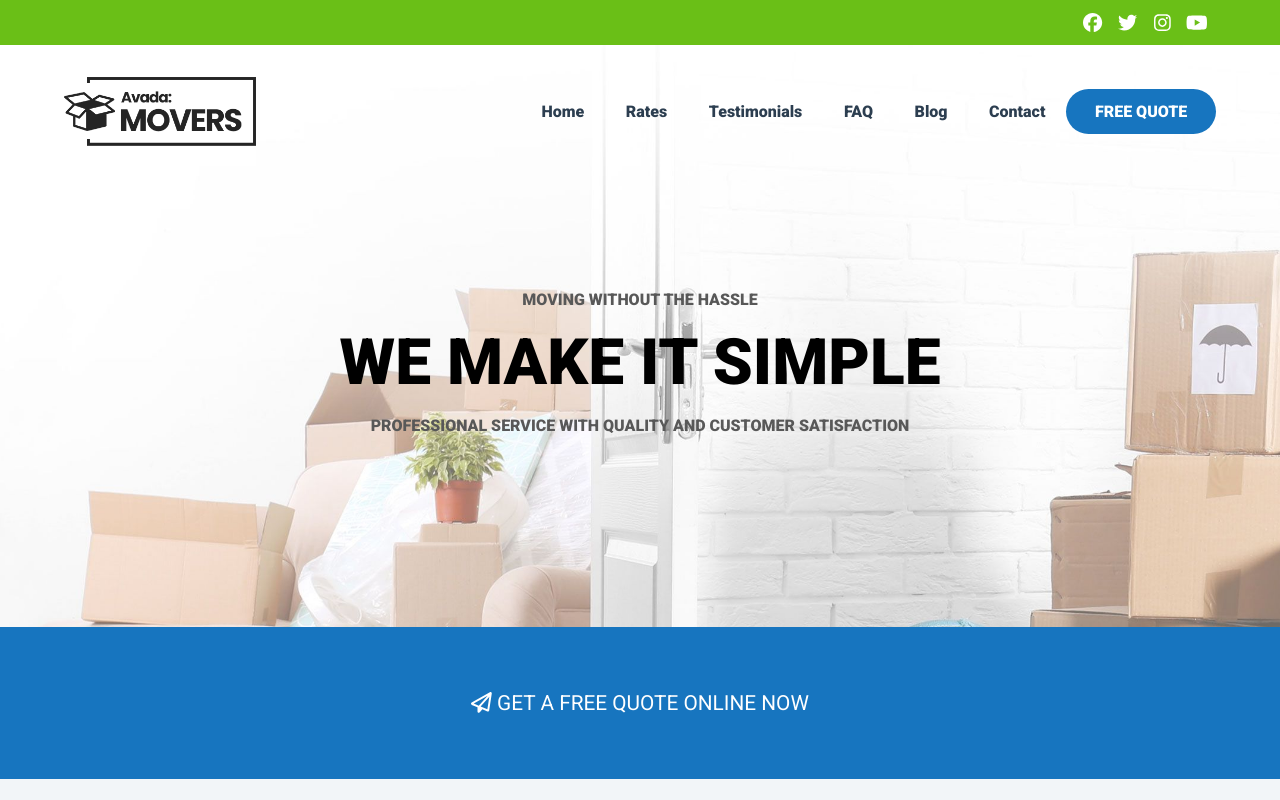
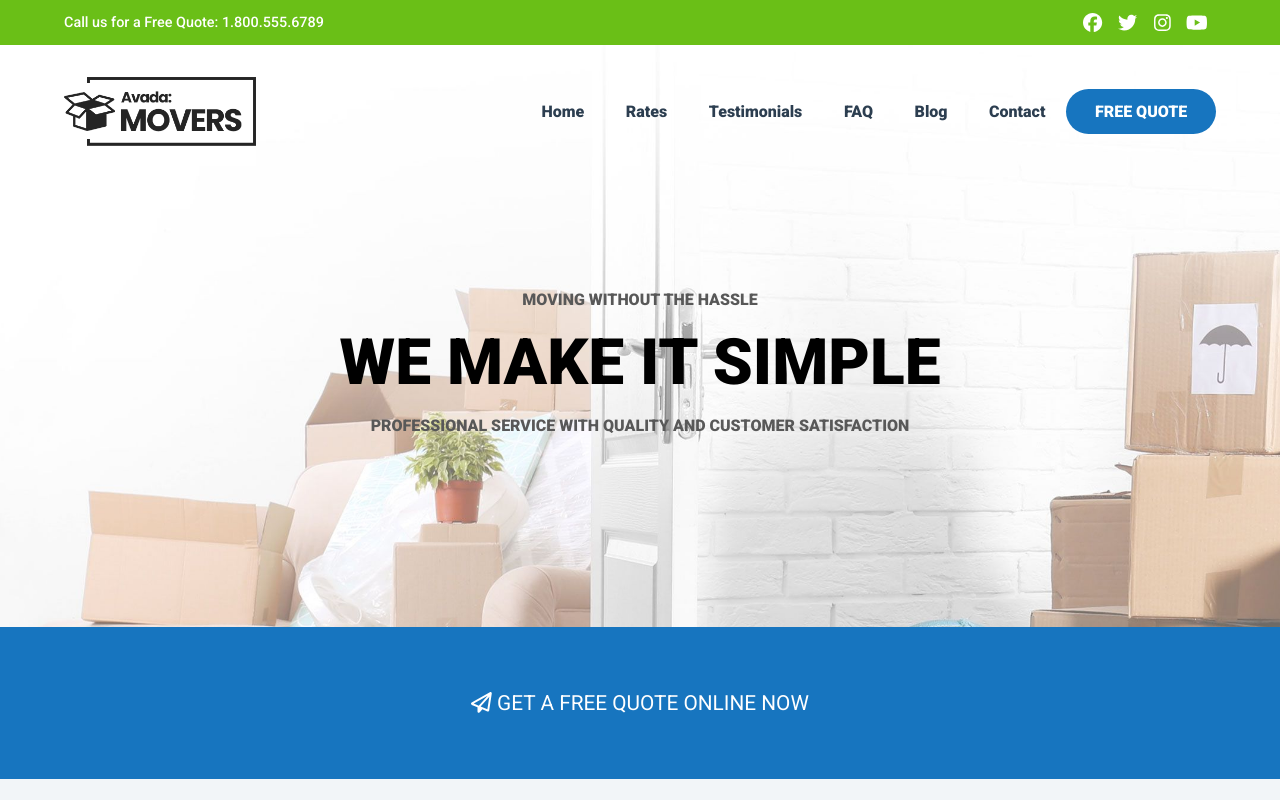
Before and after one commit to Hugocod/proj-html-vuejs, a Vue app: page / in a window 1280 px wide. Shown: the top 800 px of the page. Built offline with nearby package versions, Linux system fonts and the light colour scheme.

Commit message:
added description props

```diff
--- a/src/components/primary/IntroSection.vue
+++ b/src/components/primary/IntroSection.vue
@@ -1,6 +1,6 @@
 <template>
     <div class="container">
-        <social-block classVariant="1" />
+        <social-block classVariant="1" description="Call us for a Free Quote: 1.800.555.6789" />
         <header>
             <div class="wrapper">
                 <img src="../../../public/images/avada-movers-retinalogo.png" alt="logo" />
```
